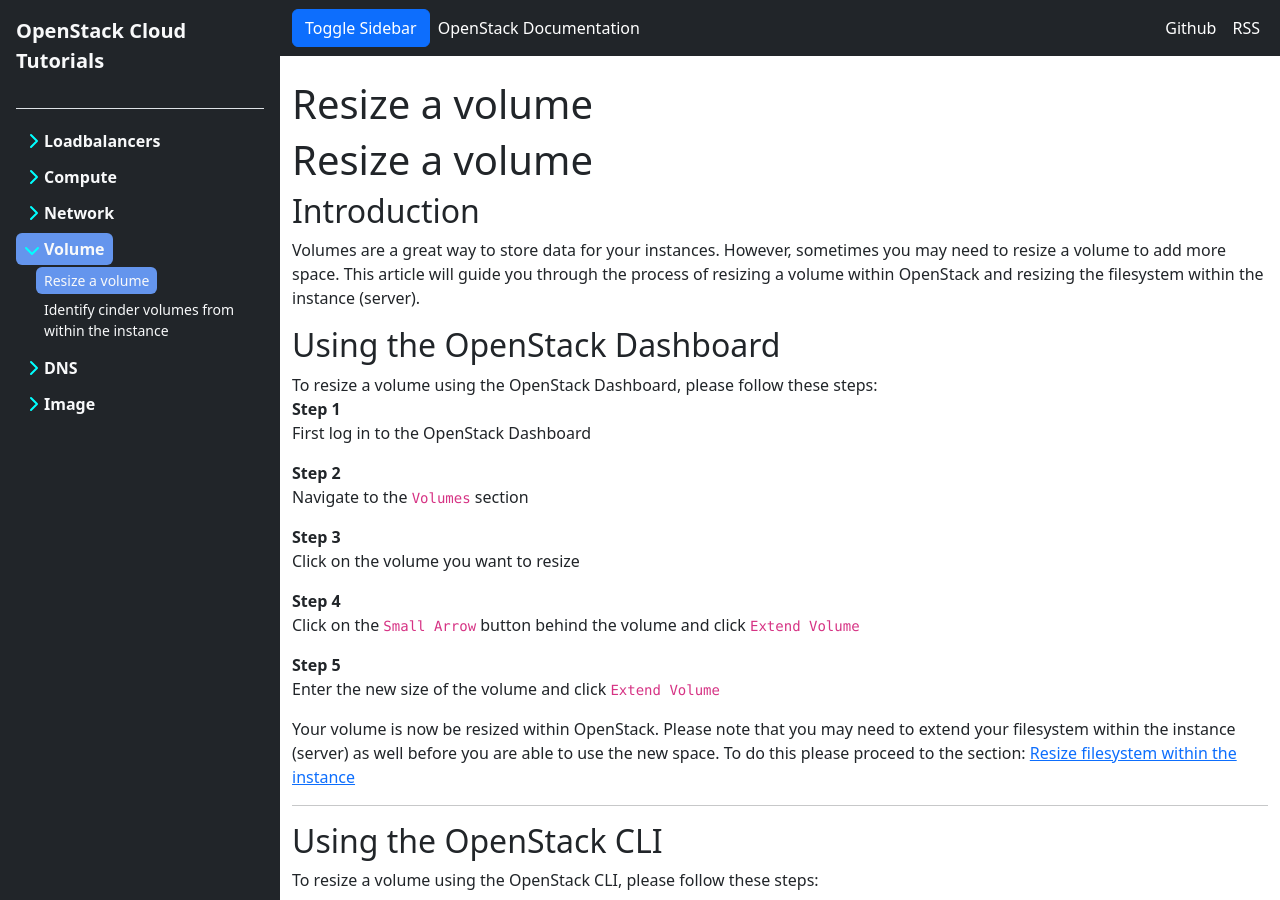
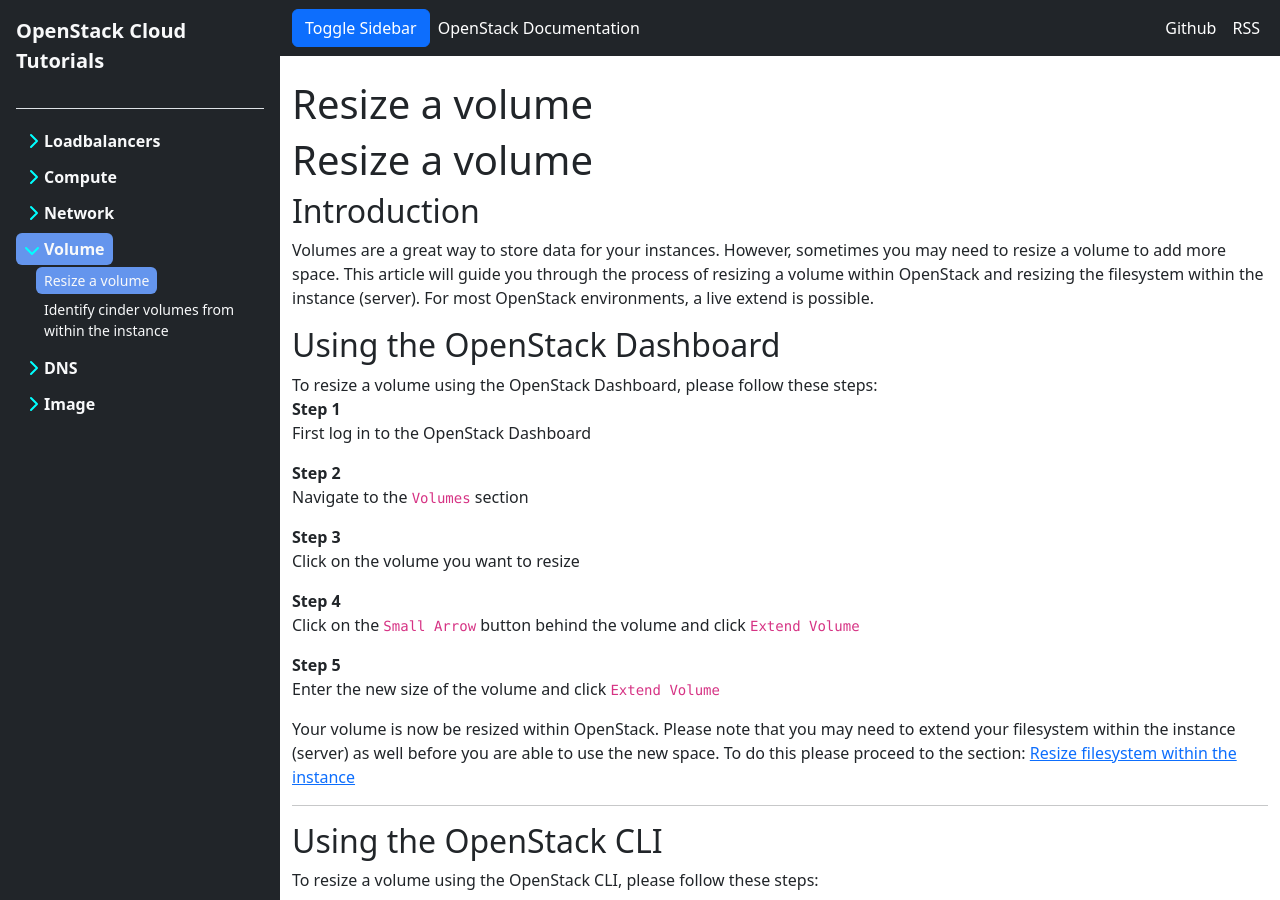
Before and after one commit to bkranendonk/OpenStack-Docs, a Jekyll site: the page built from _posts/volume/2024-02-28-resize-volume.md, in a window 1280 px wide and 900 px high. Built offline with Jekyll 4.4.1, drawn with Linux system fonts in a browser that asks for light colours.

Commit message:
Update 2024-02-28-resize-volume.md

```diff
--- a/_posts/volume/2024-02-28-resize-volume.md
+++ b/_posts/volume/2024-02-28-resize-volume.md
@@ -10,7 +10,8 @@
 Volumes are a great way to store data for your instances. However, sometimes
 you may need to resize a volume to add more space. This article will guide you
 through the process of resizing a volume within OpenStack and resizing the
-filesystem within the instance (server).
+filesystem within the instance (server). For most OpenStack environments,
+a live extend is possible.
 
 ## Using the OpenStack Dashboard
 To resize a volume using the OpenStack Dashboard, please follow these steps:
```
